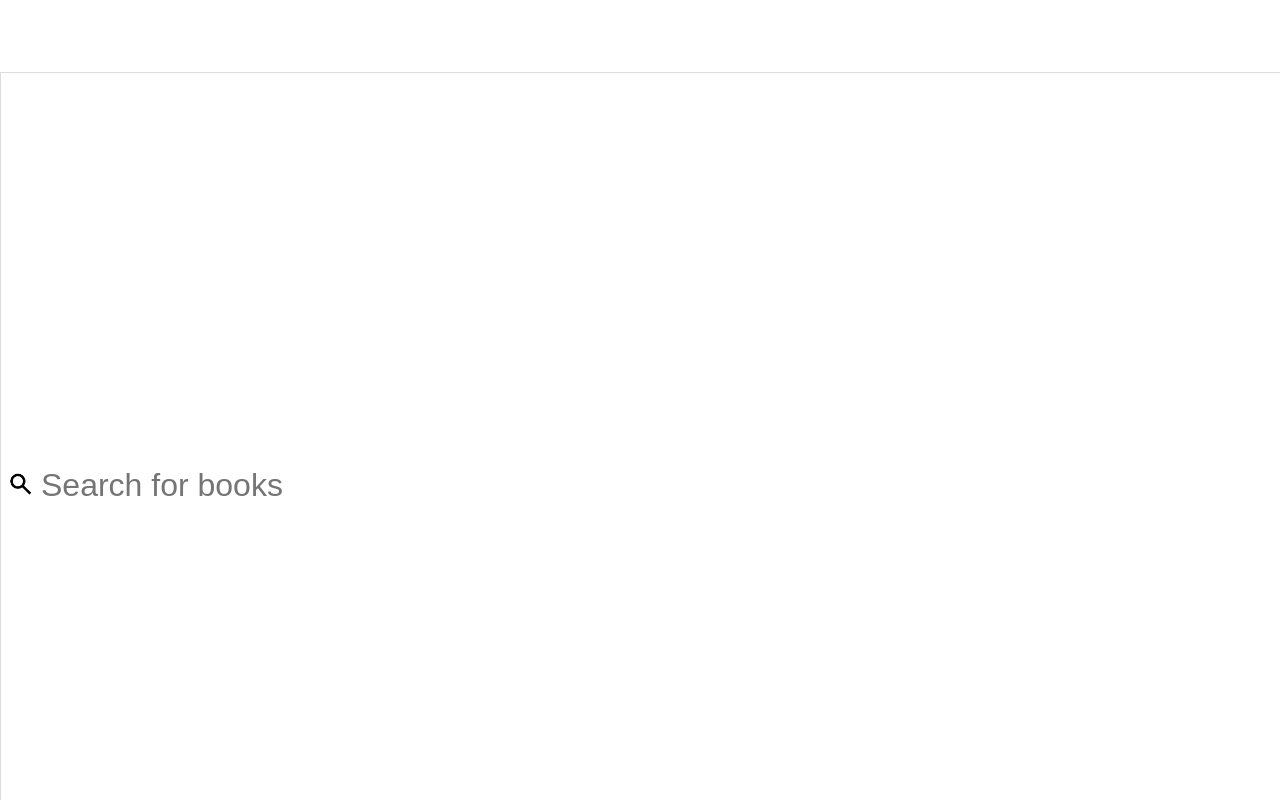
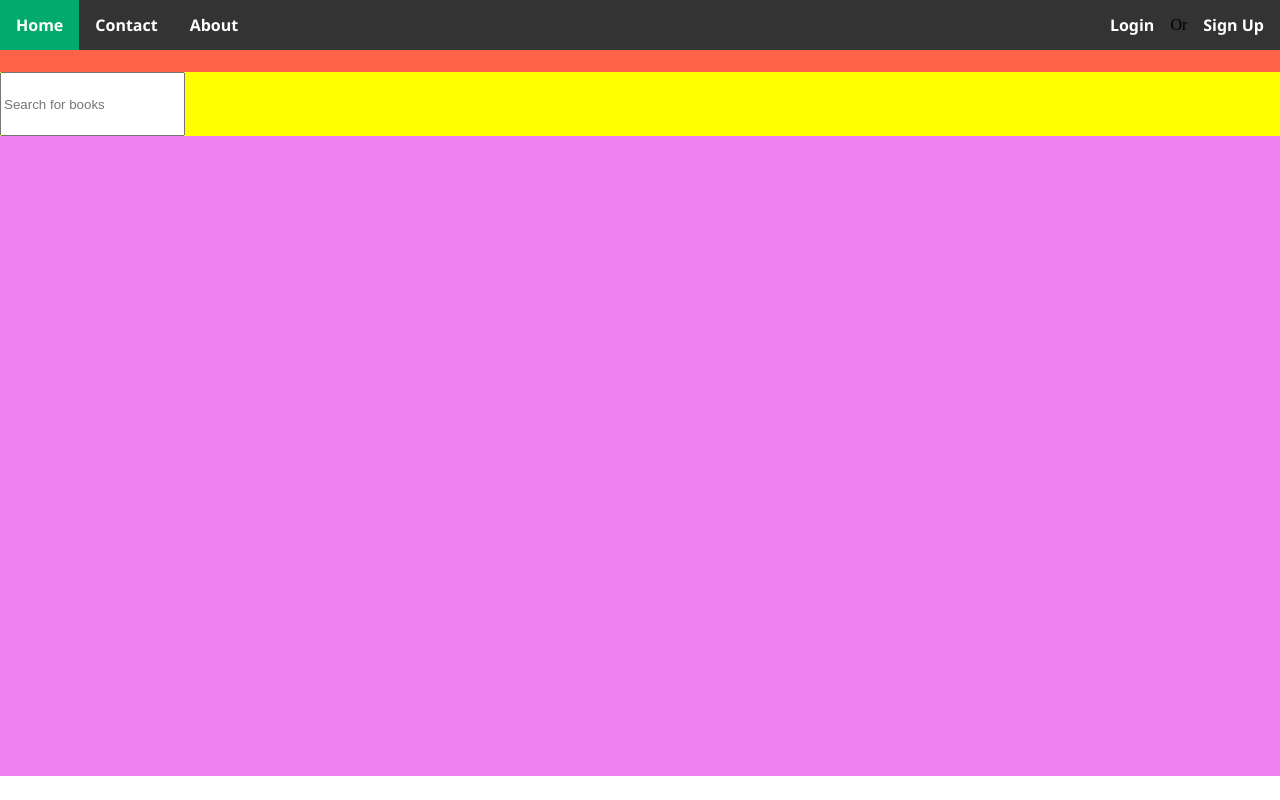
Before and after one commit to Priscilla-Odame/bookly, a Django app: page / in a window 1280 px wide. Run offline with Django 3.2, Linux system fonts and the light colour scheme; some libraries are stand-ins or nearby versions.

Commit message:
Style books.html

```diff
--- a/app/static/css/books.css
+++ b/app/static/css/books.css
@@ -1,16 +1,95 @@
-#bookList{
+ #bookList > table{
+    table-layout: fixed;
+    width: 100%;
+    border-collapse: collapse;
+    /* border: 3px solid purple; */
+}
+
+thead th:nth-child(1) {
+    width: 30%;
+  }
+
+thead th:nth-child(2) {
+    width: 20%;
+  }
+
+thead th:nth-child(3) {
+    width: 15%;
+  }
+
+thead th:nth-child(4) {
+    width: 35%;
+  }
+
+th, td {
+    padding: 20px;
+  }
+
+.search {
+    background-color: yellow;
+    display: flex;
+    height: 8%;
+}
+
+.table {
+    background-color: violet;
+    height: 80%;
+    display: flex;
+    table-layout: fixed;
+}
+
+.container {
+    display: flex;
+    flex-direction: column;
+}
+.nav-bar{
+    height: 9%;
+    background-color: tomato;
+}
+
+.ul {
+    list-style-type: none;
+    margin: 0;
+    padding: 0;
+    overflow: hidden;
+    background-color: #333;
+  }
+
+  li {
+    float: left;
+  }
+
+  li a {
+    display: block;
+    color: white;
+    text-align: center;
+    padding: 14px 16px;
+    text-decoration: none;
+  }
+
+  li a:hover:not(.active) {
+    background-color: #111;
+  }
+
+  .active {
+    background-color: #04AA6D;
+  }
+
+
+
+/* #bookList{
     width : 100%;
     height: 840px;
 }
 
 #bookList > table{
-    /* width : 100%;
+     width : 100%;
     height: 100%;
     background-color: azure;
     font-size: 30px;
-    overflow-y: scroll; */
-    background-color: rgb(0,0,0); /* Fallback color */
-    background-color: rgba(0,0,0, 0.4); /* Black w/opacity/see-through */
+    overflow-y: scroll;
+    background-color: rgb(0,0,0); Fallback color
+    background-color: rgba(0,0,0, 0.4); Black w/opacity/see-through
     color: white;
     font-weight: bold;
     font-size: 32px;
@@ -57,4 +136,4 @@
     border: 1px solid #ddd;
     margin-bottom: 12px;
     z-index: 3;
-}
+} */
--- a/app/templates/books.html
+++ b/app/templates/books.html
@@ -10,10 +10,28 @@
         <script src={% static 'js/books.js' %}></script>
     </head>
 
-    <body onload = "loadBooks()"><br><br><br><br>
-        <input type="text" id="mySearch" onkeyup="searchBook()" placeholder="Search for books">
-        <section id="bookList">
-        </section>
+    <body onload = "loadBooks()">
+        <div class='container'>
+            <div class='nav-bar'>
+                <ul class='ul'>
+                    <li><a class="active" href="#home">Home</a></li>
+                    <li><a href="#contact">Contact</a></li>
+                    <li><a href="#about">About</a></li>
+                    <li style="float:right"><a href="#about">Sign Up</a></li>
+                    <li style="float:right"><p>Or</p></li>
+                    <li style="float:right"><a href="#about">Login</a></li>
+                </ul>
+            </div>
+            <div class='search'>
+                <input class='input' type="text" id="mySearch" onkeyup="searchBook()" placeholder="Search for books">
+            </div>
+            <div class='table'>
+                <section id="bookList">
+
+                </section>
+
+            </div>
+        </div>
     </body>
 
   </html>
```
